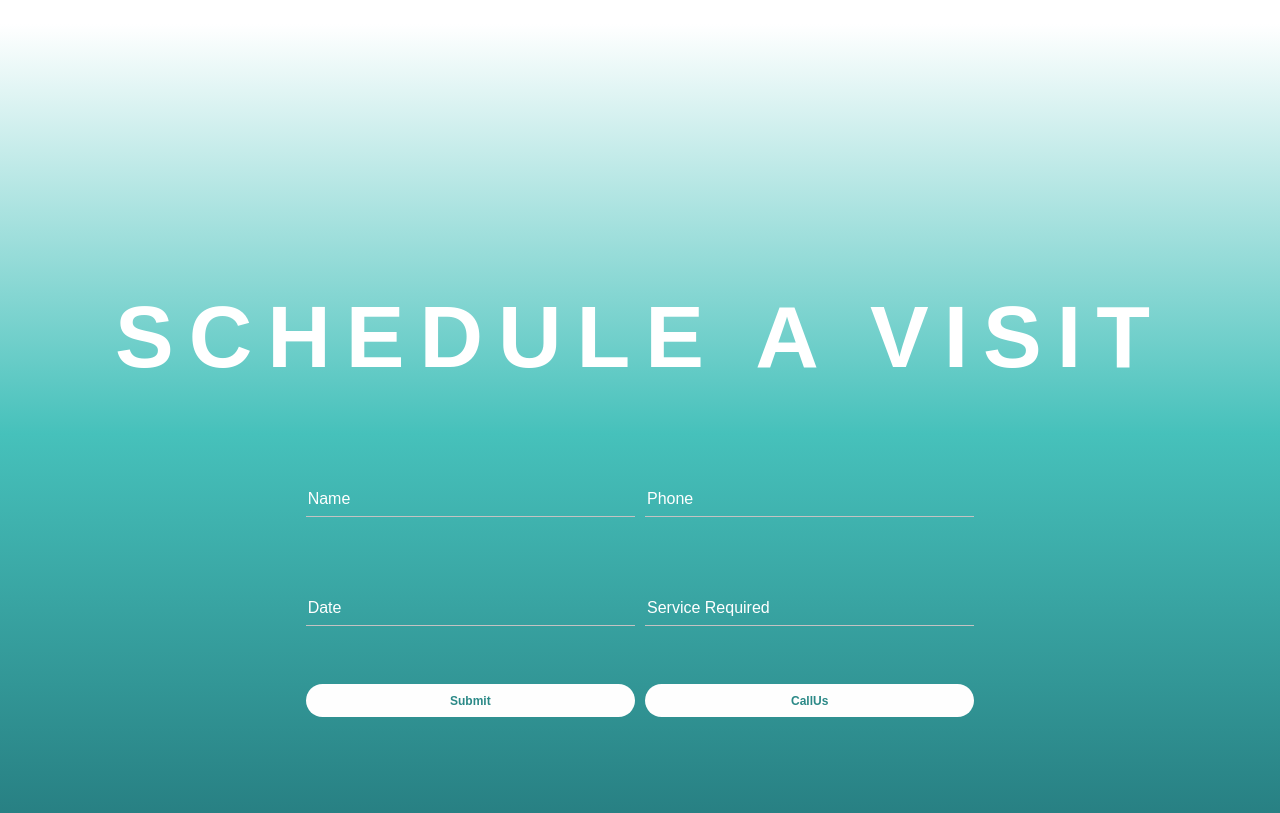
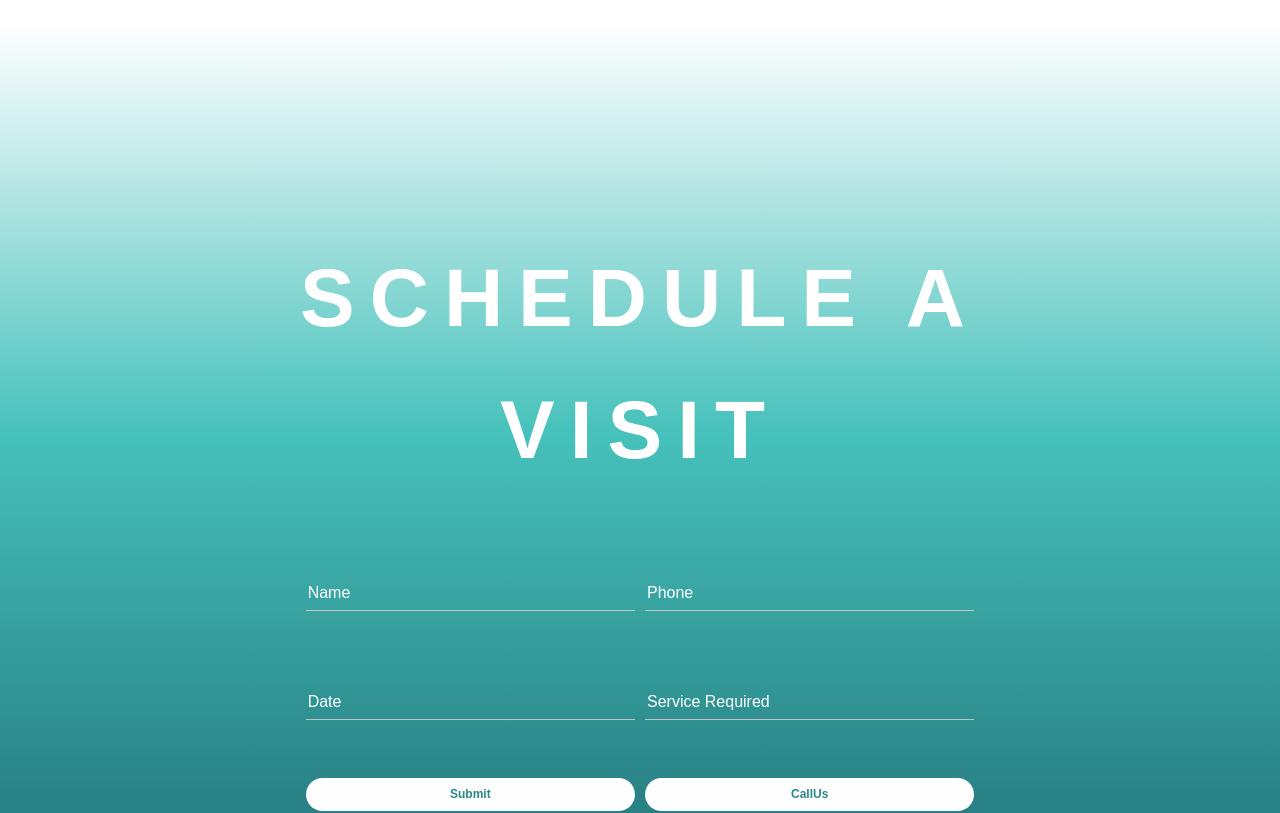
Before and after one commit to sanjitk7/dentist-website, a React (Create React App) app: page /services in a window 1280 px wide. Shown: the top 813 px of the page. Built offline with nearby package versions, Linux system fonts and the light colour scheme.

Commit message:
schedule visit section center fix

```diff
--- a/src/component/servicesPage/scheduleVisitSection/schedulevisit.css
+++ b/src/component/servicesPage/scheduleVisitSection/schedulevisit.css
@@ -7,15 +7,15 @@
 #schedule-visit-text{
     font: var(--unnamed-font-style-normal) normal var(--unnamed-font-weight-bold) 98px/132px SF UI Display;
     text-align: center;
-    font: normal normal bold 88px/132px SF UI Display;
+    font: normal normal bold 82px/132px SF UI Display;
     letter-spacing: 15px;
     color: #FFFFFF;
     text-transform: uppercase;
     opacity: 1;
-    white-space: nowrap;
+    /* white-space: nowrap; */
     font-family: sans-serif;
     vertical-align: middle;
-    margin-top:30%
+    /* margin-top:30% */
 }
 
 .schedule-visit-form{
--- a/src/component/servicesPage/scheduleVisitSection/schedulevisit.js
+++ b/src/component/servicesPage/scheduleVisitSection/schedulevisit.js
@@ -4,11 +4,13 @@ function ScheduleVisit() {
   return (
     <section>
       <br />
-      <div className="schedule-visit-container">
+      <div className="schedule-visit-container d-flex align-items-center">
         <div className="container-fluid">
           <div className="row">
             <div className="col-lg-2"></div>
             <div className="col-lg-8">
+            <div className="d-flex align-items-center">
+            <div>
             <div id="schedule-visit-text" className="d-flex justify-content-center">
                 Schedule a Visit
             </div>
@@ -61,6 +63,8 @@ function ScheduleVisit() {
               </form>
             </div>
             </div>
+            </div>
+            </div>
             <div className="col-lg-2"></div>
           </div>
         </div>
```
